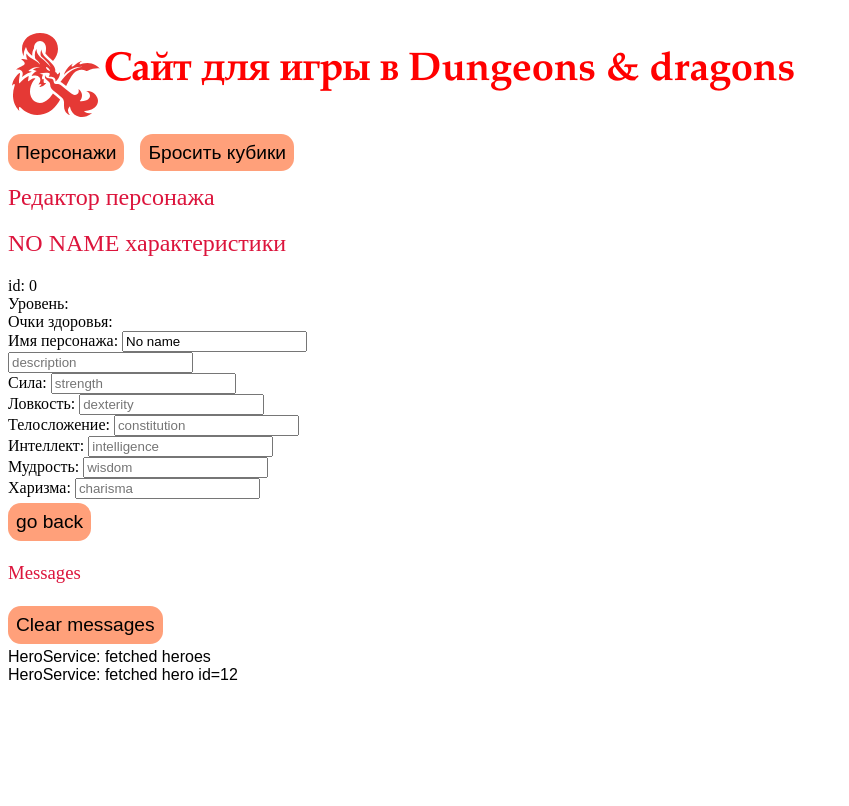
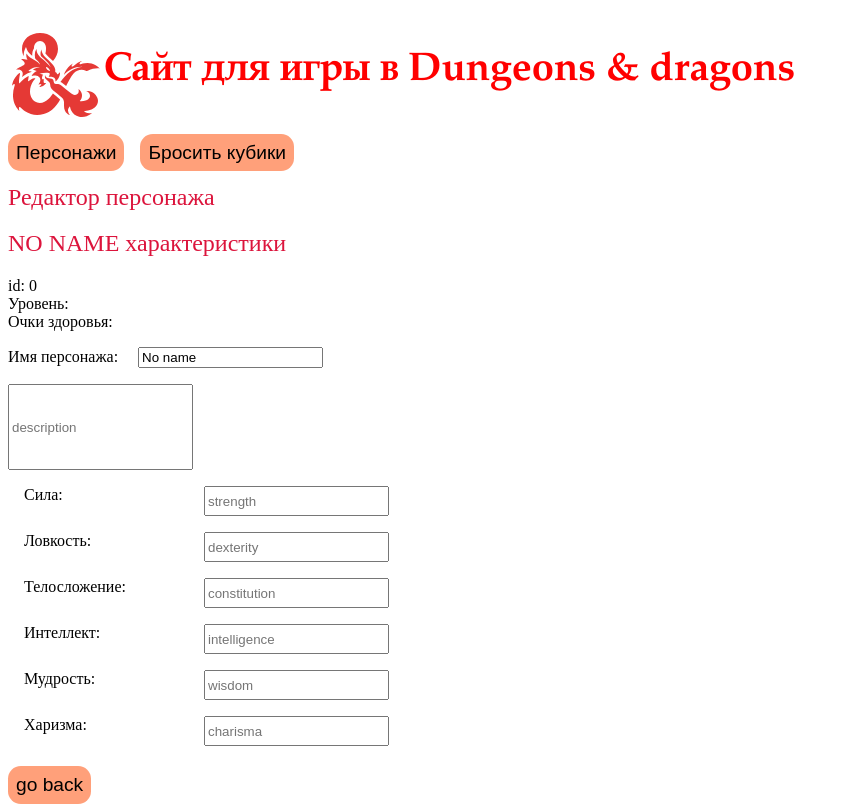
Before and after one commit to fvtester/DnD_site_front, an Angular app: page /detail/12 in a window 1280 px wide. Shown: the top 806 px of the page, without its empty margins (0-849 px from the left). Built offline with nearby package versions, Linux system fonts and the light colour scheme; no server answers.

Commit message:
better style for details of hero page

```diff
--- a/src/app/hero-detail/hero-detail.component.html
+++ b/src/app/hero-detail/hero-detail.component.html
@@ -9,34 +9,37 @@
 
   <label for="name">Имя персонажа: </label>
     <input id="name" [(ngModel)]="selectedHero.name" placeholder="name">
+
     <div>
-    <input id="name" [(ngModel)]="selectedHero.description" placeholder="description">
+      <input id="description" [(ngModel)]="selectedHero.description" placeholder="description">
     </div>
-    <div>
-      <span>Сила: </span>
-      <input id="name" [(ngModel)]="selectedHero.strength" placeholder="strength">
+      <div class="wrapper">
+        <div class ="characteristic_name">Сила: </div>
+        <input class ="characteristic" id="strength" [(ngModel)]="selectedHero.strength" placeholder="strength">
       </div>
-    <div>
-      <span>Ловкость: </span>
-      <input id="name" [(ngModel)]="selectedHero.dexterity" placeholder="dexterity">
+      <div class="wrapper">
+        <div class ="characteristic_name">Ловкость:  </div>
+        <input class ="characteristic" id="dexterity" [(ngModel)]="selectedHero.dexterity" placeholder="dexterity">
       </div>
-    <div>
-      <span>Телосложение: </span>
-      <input id="name" [(ngModel)]="selectedHero.constitution" placeholder="constitution">
+      <div class="wrapper">
+        <div class ="characteristic_name">Телосложение:  </div>
+        <input class ="characteristic" id="constitution" [(ngModel)]="selectedHero.constitution" placeholder="constitution">
       </div>
-    <div>
-      <span>Интеллект: </span>
-      <input id="name" [(ngModel)]="selectedHero.intelligence" placeholder="intelligence">
+      <div class="wrapper">
+        <div class ="characteristic_name">Интеллект:  </div>
+        <input class ="characteristic" id="intelligence" [(ngModel)]="selectedHero.intelligence" placeholder="intelligence">
       </div>
-    <div>
-      <span>Мудрость: </span>
-      <input id="name" [(ngModel)]="selectedHero.wisdom" placeholder="wisdom"></div>
-    <div>
-      <span>Харизма: </span>
-      <input id="name" [(ngModel)]="selectedHero.charisma" placeholder="charisma"></div>
-
+      <div class="wrapper">
+        <div class ="characteristic_name">Мудрость:  </div>
+        <input class ="characteristic" id="wisdom" [(ngModel)]="selectedHero.wisdom" placeholder="wisdom"></div>
+      <div class="wrapper">
+        <div class ="characteristic_name">Харизма: </div>
+        <input class ="characteristic" id="charisma" [(ngModel)]="selectedHero.charisma" placeholder="charisma"></div>
+      </div>
+  </div>
   <!-- race?: string;
    hero_class?: string;-->
+
+  <button type="button" (click)="goBack()">go back</button>
+
 </div>
-  <button type="button" (click)="goBack()">go back</button>
-</div>
--- a/src/app/hero-detail/hero-detail.component.scss
+++ b/src/app/hero-detail/hero-detail.component.scss
@@ -0,0 +1,11 @@
+#description {height: 5rem;}
+#name {margin: 1rem;}
+.wrapper {
+  display: grid;
+  grid-template-columns: repeat(10, 1fr);
+  gap: 20px;
+  grid-auto-rows: minmax(30px, auto);
+  margin: 1rem;
+}
+.characteristic_name {width: 10rem; grid-column: 1;}
+.characteristic {grid-column: 2;}
```
